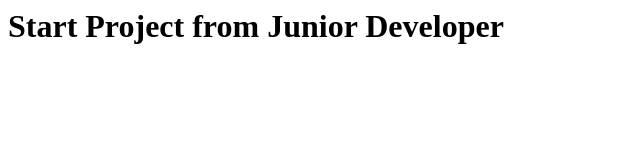
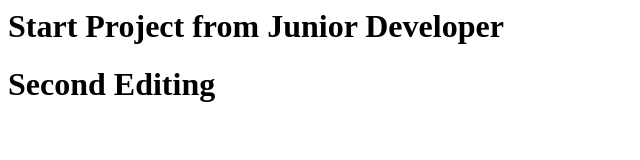
Before and after one commit to santosh2297/devopshw, a plain HTML site: page index.html in a window 1280 px wide. Shown: the whole page, without its empty margins (0-640 px from the left). Drawn offline with Linux system fonts and the light colour scheme.

Commit message:
Second Commit

```diff
--- a/index.html
+++ b/index.html
@@ -1 +1,2 @@
 <h1> Start Project from Junior Developer </h1>
+<h1> Second Editing  </h1>
```
